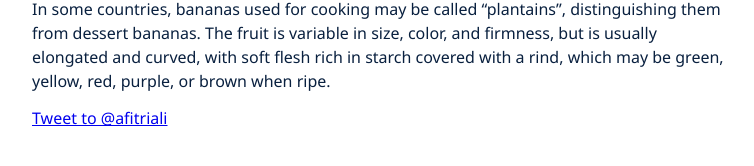
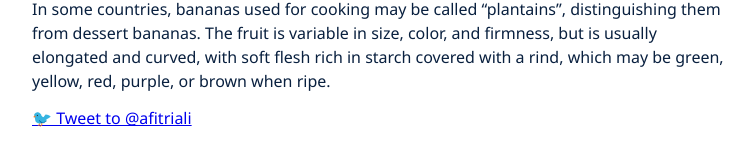
Before and after one commit to xfltrt/xfltrt.github.io, a Jekyll site: the page built from index.html, in a window 1280 px wide. Shown: the part 173-339 px from the top of the page, without its empty margins (258-1012 px from the left). Built offline with Jekyll 4.4.1, drawn with Linux system fonts in a browser that asks for light colours; comment, search, counter and statistics services are not loaded.

Commit message:
Update default.html

```diff
--- a/_layouts/default.html
+++ b/_layouts/default.html
@@ -12,7 +12,9 @@
     <div id="container">
       {% include navigation.html %}
       {{ content }}
-      <a href="https://twitter.com/intent/tweet?screen_name=afitriali&ref_src=twsrc%5Etfw" class="twitter-mention-button" data-show-count="false">Tweet to @afitriali</a><script async src="https://platform.twitter.com/widgets.js" charset="utf-8"></script>
+      <footer>
+        <a href="https://twitter.com/intent/tweet?screen_name=afitriali&ref_src=twsrc%5Etfw" class="twitter-mention-button" data-show-count="false">🐦 Tweet to @afitriali</a><script async src="https://platform.twitter.com/widgets.js" charset="utf-8"></script>
+      </footer>
     </div>
   </body>
 </html>
```
